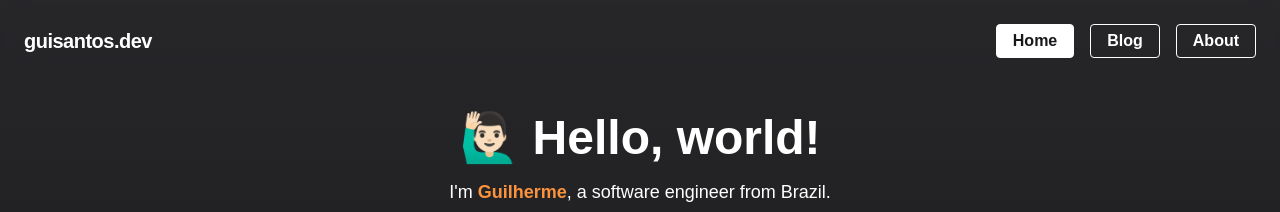
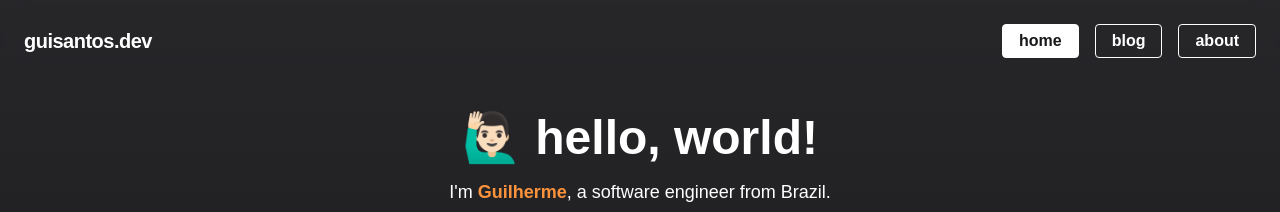
Before and after one commit to ouwargui/guisantos.dev, a Next.js app: page / in a window 1280 px wide. Shown: the top 212 px of the page. Built offline with nearby package versions, Linux system fonts and the light colour scheme; a web font is replaced by a local one.

Commit message:
refactor: lowercase ftw

```diff
--- a/src/app/page.tsx
+++ b/src/app/page.tsx
@@ -28,7 +28,7 @@ export default async function Home() {
     <main className="relative p-8 flex flex-1 flex-col gap-16 md:max-w-screen-md lg:max-w-screen-lg text-white">
       <section className="flex flex-col gap-4">
         <h1 className="text-3xl md:text-5xl font-semibold text-white self-center">
-          🙋🏻‍♂️ Hello, world!
+          🙋🏻‍♂️ hello, world!
         </h1>
         <h2 className="text-white text-center text-sm md:text-base lg:text-lg">
           I&apos;m <span className="accent">Guilherme</span>, a software
--- a/src/components/header.tsx
+++ b/src/components/header.tsx
@@ -8,15 +8,15 @@ import {Hyperlink} from './hyperlink';
 const links = [
   {
     href: '/',
-    label: 'Home',
+    label: 'home',
   },
   {
     href: '/blog',
-    label: 'Blog',
+    label: 'blog',
   },
   {
     href: '/about',
-    label: 'About',
+    label: 'about',
   },
 ];
 
```
